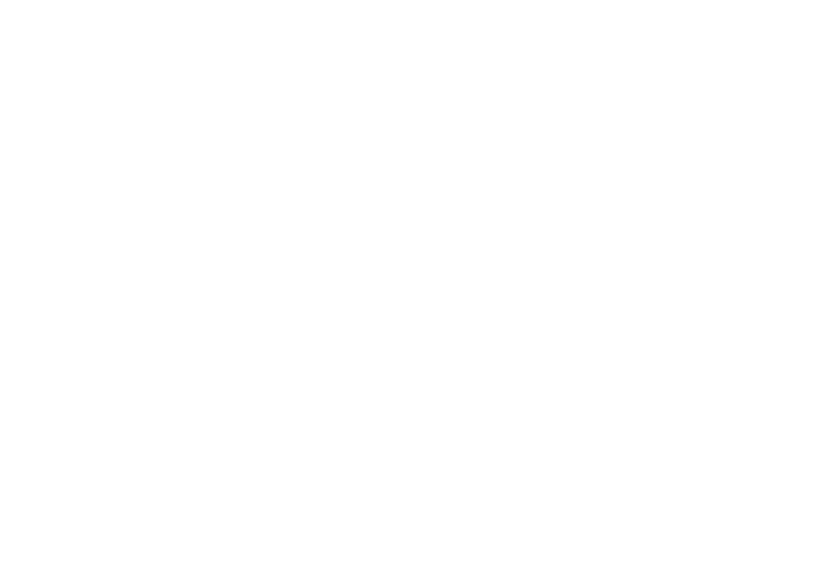
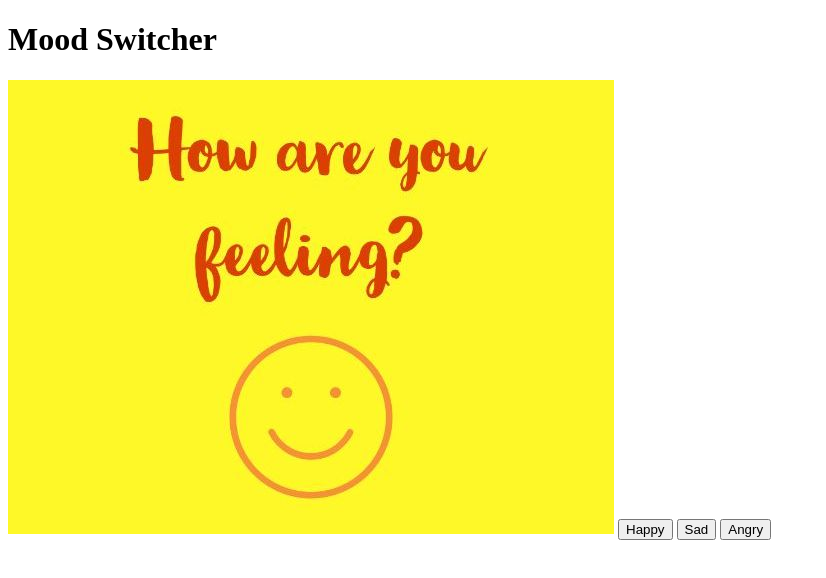
Before and after one commit to SiddheshwarKale/Mood_Switcher, a plain HTML site: page index.html in a window 1280 px wide. Shown: the whole page, without its empty margins (0-826 px from the left). Drawn offline with Linux system fonts and the light colour scheme.

Commit message:
html file added

```diff
--- a/index.html
+++ b/index.html
@@ -3,7 +3,17 @@
   <head>
     <meta charset="UTF-8" />
     <meta name="viewport" content="width=device-width, initial-scale=1.0" />
-    <title>Bulb Toggler</title>
+    <title>Mood Switcher</title>
   </head>
-  <body></body>
+  <body>
+    <div class="container">
+      <h1>Mood Switcher</h1>
+      <img src="how.png" alt="Playing dice" class="image" />
+
+      <button class="btn-happy">Happy</button>
+      <button class="btn-sad">Sad</button>
+      <button class="btn-angry">Angry</button>
+      <br />
+    </div>
+  </body>
 </html>
```
Also changed, not shown: angry.png (added), happy.png (added), how.png (added), sad.png (added).
